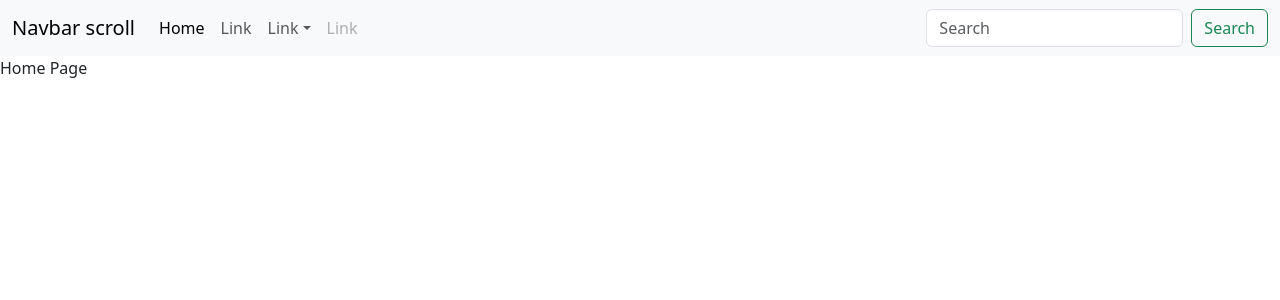
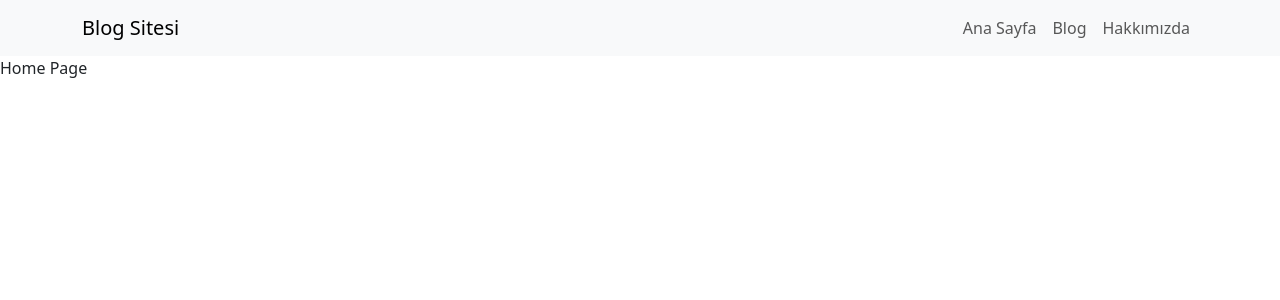
Before and after one commit to fatihkurtl/next-blog, a Next.js app: page / in a window 1280 px wide. Shown: the top 300 px of the page. Built offline with nearby package versions, Linux system fonts and the light colour scheme.

Commit message:
navbar and other pages added

```diff
--- a/src/app/layout.tsx
+++ b/src/app/layout.tsx
@@ -2,8 +2,8 @@ import type { Metadata } from "next";
 import localFont from "next/font/local";
 // import "./globals.css";
 import "bootstrap/dist/css/bootstrap.css";
-// import "bootstrap/dist/js/bootstrap.bundle";
 import Navbar from "@/layouts/navbar";
+import BootstrapClient from "@/components/BootstrapClient";
 
 const geistSans = localFont({
   src: "./fonts/GeistVF.woff",
@@ -29,6 +29,7 @@ export default function RootLayout({
   return (
     <html lang="en">
       <body className={`${geistSans.variable} ${geistMono.variable}`}>
+        <BootstrapClient />
         <Navbar />
         {children}
       </body>
--- a/src/app/page.tsx
+++ b/src/app/page.tsx
@@ -1,5 +1,4 @@
-// import Image from "next/image";
-// import styles from "./page.module.css";
+
 
 export default function Home() {
   return (
--- /dev/null
+++ b/src/components/BootstrapClient.tsx
@@ -0,0 +1,16 @@
+'use client';
+import { useEffect } from "react";
+
+// This component is responsible for importing and executing Bootstrap JavaScript on the client side.
+export default function BootstrapClient() {
+    useEffect(() => {
+         // We import the Bootstrap JavaScript file when the component is mounted.
+        require("bootstrap/dist/js/bootstrap.min.js");
+
+        // Both are valid
+        // import("bootstrap/dist/js/bootstrap.min.js");
+    }, []);
+
+    // The component does not need to render anything, so we return an empty fragment.
+    return <></>;
+}
--- a/src/layouts/navbar.tsx
+++ b/src/layouts/navbar.tsx
@@ -1,40 +1,27 @@
 "use client";
+
+import Link from "next/link";
 
 export default function Navbar() {
   return (
-    <nav className="navbar navbar-expand-lg bg-body-tertiary">
-  <div className="container-fluid">
-    <a className="navbar-brand" href="#">Navbar scroll</a>
-    <button className="navbar-toggler" type="button" data-bs-toggle="collapse" data-bs-target="#navbarScroll" aria-controls="navbarScroll" aria-expanded="false" aria-label="Toggle navigation">
+    <nav className="navbar navbar-expand-lg navbar-light bg-light">
+      <div className="container">
+        <Link href="/" className="navbar-brand">Blog Sitesi</Link>
+        <button className="navbar-toggler" type="button" data-bs-toggle="collapse" data-bs-target="#navbarNav" aria-controls="navbarNav" aria-expanded="false" aria-label="Toggle navigation">
           <span className="navbar-toggler-icon"></span>
         </button>
-    <div className="collapse navbar-collapse" id="navbarScroll">
-      <ul className="navbar-nav me-auto my-2 my-lg-0 navbar-nav-scroll">
+        <div className="collapse navbar-collapse" id="navbarNav">
+          <ul className="navbar-nav ms-auto">
             <li className="nav-item">
-          <a className="nav-link active" aria-current="page" href="#">Home</a>
+              <Link href="/" className="nav-link">Ana Sayfa</Link>
             </li>
             <li className="nav-item">
-          <a className="nav-link" href="#">Link</a>
-        </li>
-        <li className="nav-item dropdown">
-          <a className="nav-link dropdown-toggle" href="#" role="button" data-bs-toggle="dropdown" aria-expanded="false">
-            Link
-          </a>
-          <ul className="dropdown-menu">
-            <li><a className="dropdown-item" href="#">Action</a></li>
-            <li><a className="dropdown-item" href="#">Another action</a></li>
-            <li><hr className="dropdown-divider" /></li>
-            <li><a className="dropdown-item" href="#">Something else here</a></li>
-          </ul>
+              <Link href="/blog" className="nav-link">Blog</Link>
             </li>
             <li className="nav-item">
-          <a className="nav-link disabled" aria-disabled="true">Link</a>
+              <Link href="/hakkimizda" className="nav-link">Hakkımızda</Link>
             </li>
           </ul>
-      <form className="d-flex" role="search">
-        <input className="form-control me-2" type="search" placeholder="Search" aria-label="Search" />
-        <button className="btn btn-outline-success" type="submit">Search</button>
-      </form>
         </div>
       </div>
     </nav>
```
Also changed, not shown: src/app/blog/[slug]/page.tsx (added), src/app/blog/page.tsx (added), 1 other file (tests, documents, lock files or other folders). Lines whose indentation alone changed are shown as unchanged.
